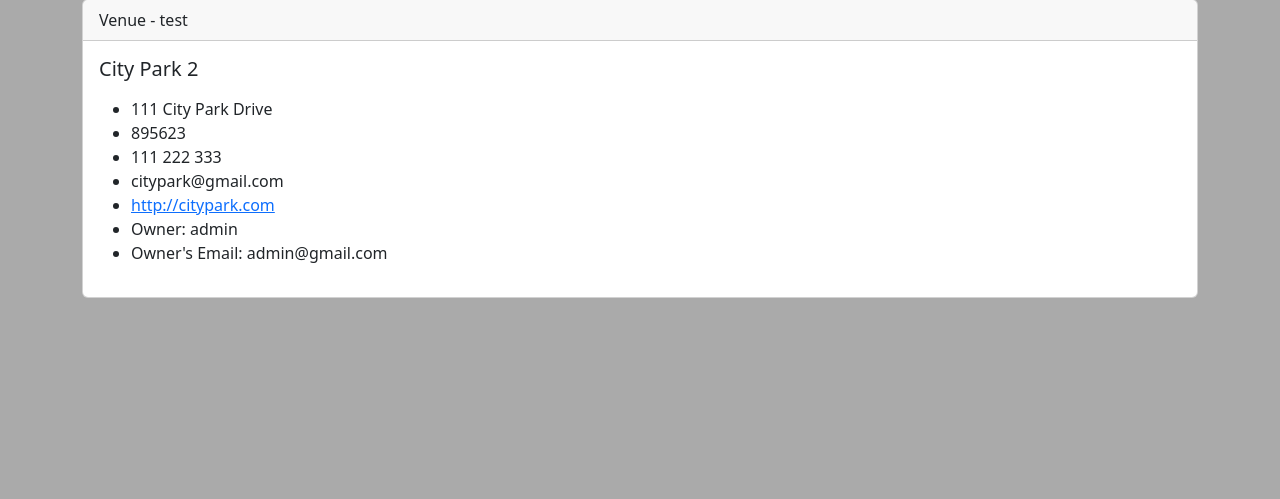
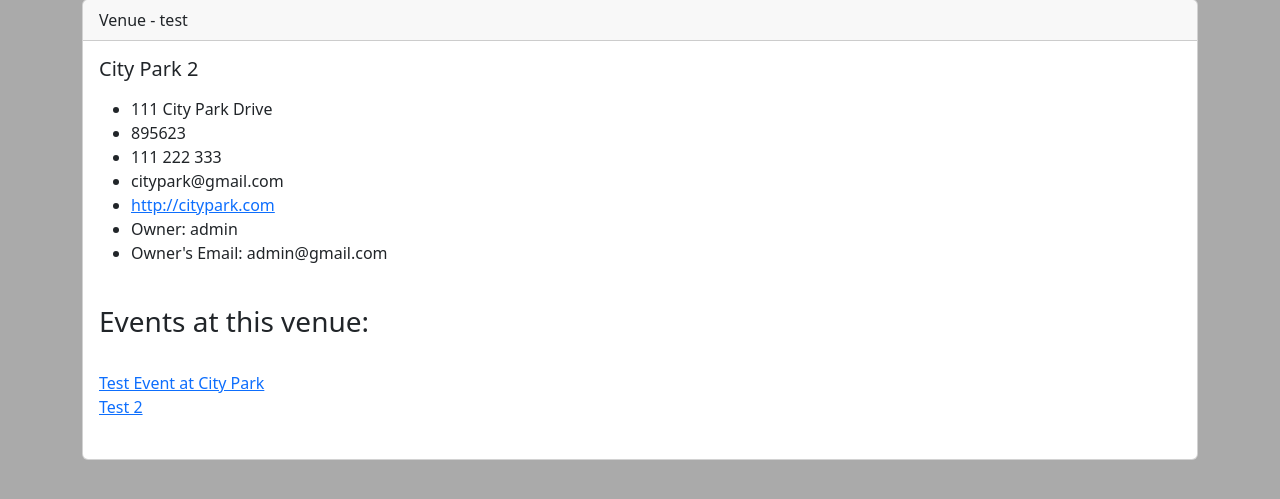
Before and after one commit to tharnob/django_practice_wednesdays, a Django app: page /show_venue/1 in a window 1280 px wide. Shown: the part 81-580 px from the top of the page. Run offline with Django 5.2, Linux system fonts and the light colour scheme; data comes from the database, SQL or seed files in the repository.

Commit message:
List Events On Venue Pages

```diff
--- a/myclub_website/events/templates/show_venue.html
+++ b/myclub_website/events/templates/show_venue.html
@@ -37,6 +37,19 @@
 
 
               </p>
+
+
+              <br>
+              <h3>Events at this venue:</h3>
+              <br>
+              {% if events %}
+                {% for event in events %}
+                  <a href="{% url 'show-event' event.id %}"> {{ event }}</a> <br>
+                {% endfor %}
+              {% else %}
+                No Events Scheduled At This Time.
+              {% endif %}
+              <br>
             </div>
         </div>
 
--- a/myclub_website/events/views.py
+++ b/myclub_website/events/views.py
@@ -321,9 +321,12 @@ def search_venues(request):
 def show_venue(request, venue_id):
     venue = Venue.objects.get(pk=venue_id)
     venue_owner = User.objects.get(pk=venue.owner)
+    # Grab the events from that venue
+    events = venue.event_set.all()
     context = {
         "venue" : venue,
         "venue_owner" : venue_owner,
+        "events" : events,
     }
     return render(request, 'show_venue.html', context)
 
```
